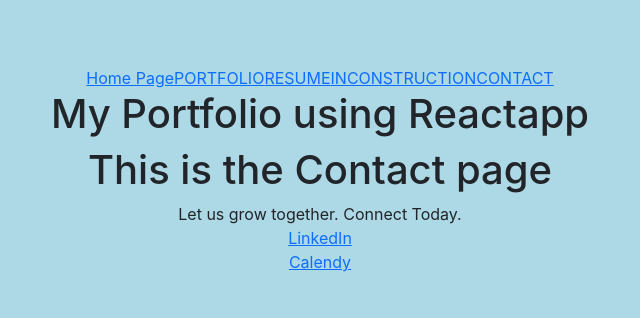
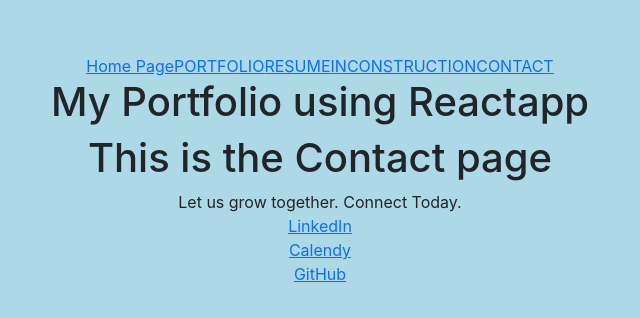
Before and after one commit to Likowo/MyPortfolio_ReactApp, a React (Create React App) app: page /Contact in a window 1280 px wide. Shown: the part 230-548 px from the top of the page, without its empty margins (320-960 px from the left). Built offline with nearby package versions, Linux system fonts and the light colour scheme.

Commit message:
Created link to my Github

```diff
--- a/src/components/Footer.jsx
+++ b/src/components/Footer.jsx
@@ -13,9 +13,9 @@
         <div>Calendy</div>
       </a>
 
-
-
-
+      <a href="(https://github.com/Likowo?tab=repositories)">
+        <div>GitHub</div>
+      </a>
     </div>
   );
 }
```
